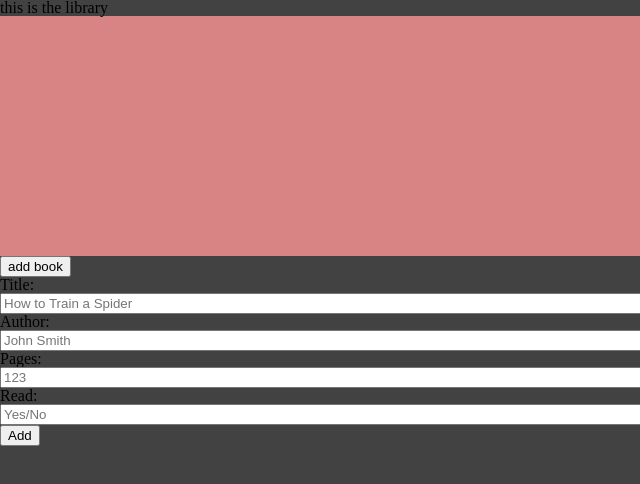
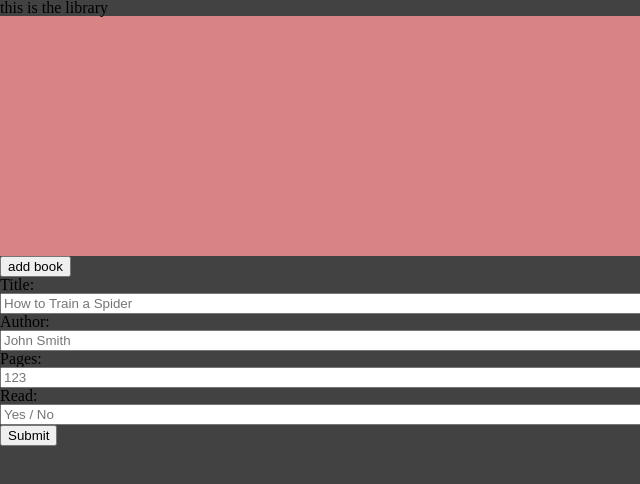
Before and after one commit to goldjared/library, a website: page index.html in a window 1280 px wide. Both pictures are taken after a click on the button "add book". Shown: the full height of the page, 0-640 px from the left. Drawn offline with Linux system fonts and the light colour scheme.

```diff
--- a/index.html
+++ b/index.html
@@ -27,9 +27,9 @@
       </div>
       <div class="question">
         <label for="read">Read:</label>
-        <input type="text" name="read" id="read" placeholder="Yes/No">
+        <input type="text" name="read" id="read" placeholder="Yes / No">
       </div>
-      <input type="submit" value="Add">
+      <input type="submit">
     </form>
   </body>
 </html>
```
